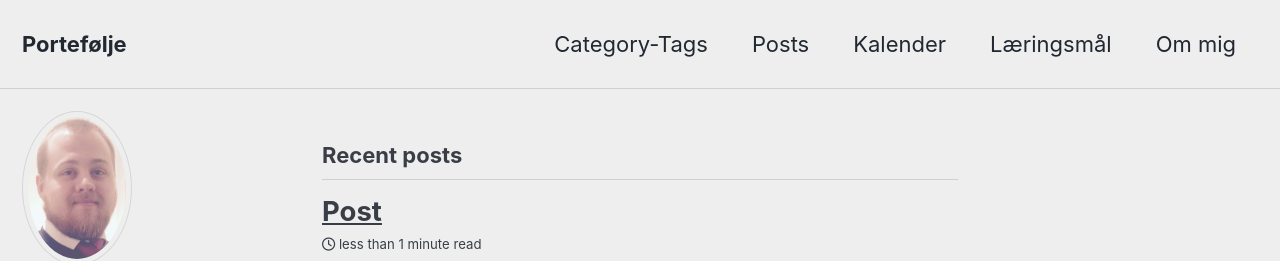
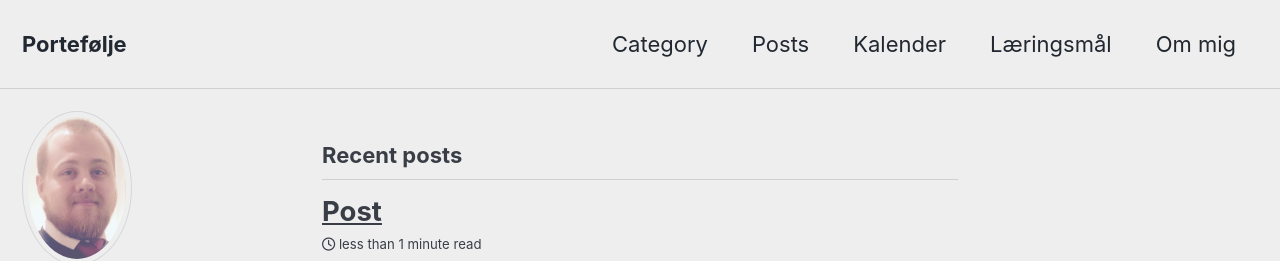
Before and after one commit to Emil428f/Portfolio, a Jekyll site: the page built from index.html, in a window 1280 px wide and 900 px high. Shown: the top 261 px of the window. Built offline with Jekyll 4.4.1, drawn with Linux system fonts in a browser that asks for light colours; cached includes are drawn as plain includes; nearby versions of some CDN libraries; the list of posts is cut into pages by our own code.

Commit message:
Update navigation.yml

```diff
--- a/_data/navigation.yml
+++ b/_data/navigation.yml
@@ -2,7 +2,7 @@
 main:
   #- title: "Quick-Start Guide"
   #  url: https://mmistakes.github.io/minimal-mistakes/docs/quick-start-guide/
-   - title: "Category-Tags"
+   - title: "Category"
      url: ttps://emil428f.github.io/Portfolio/category/
    - title: "Posts"
      url: /year-archive/
```
